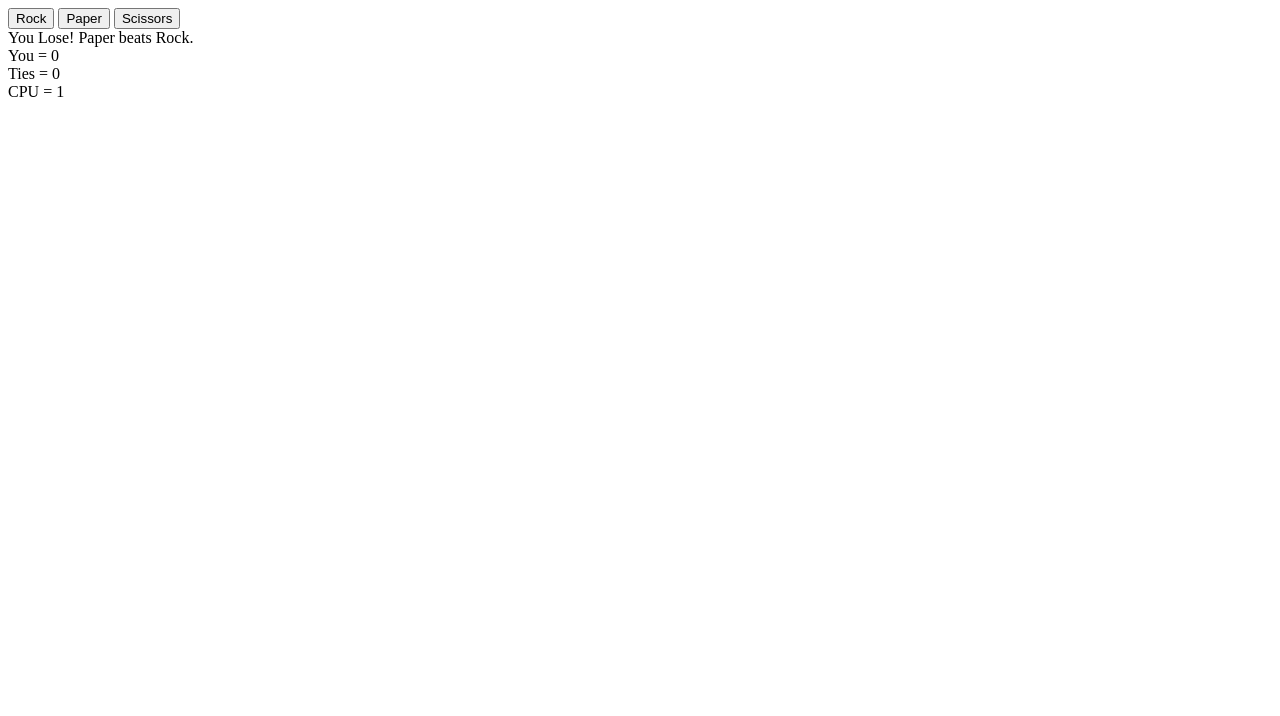
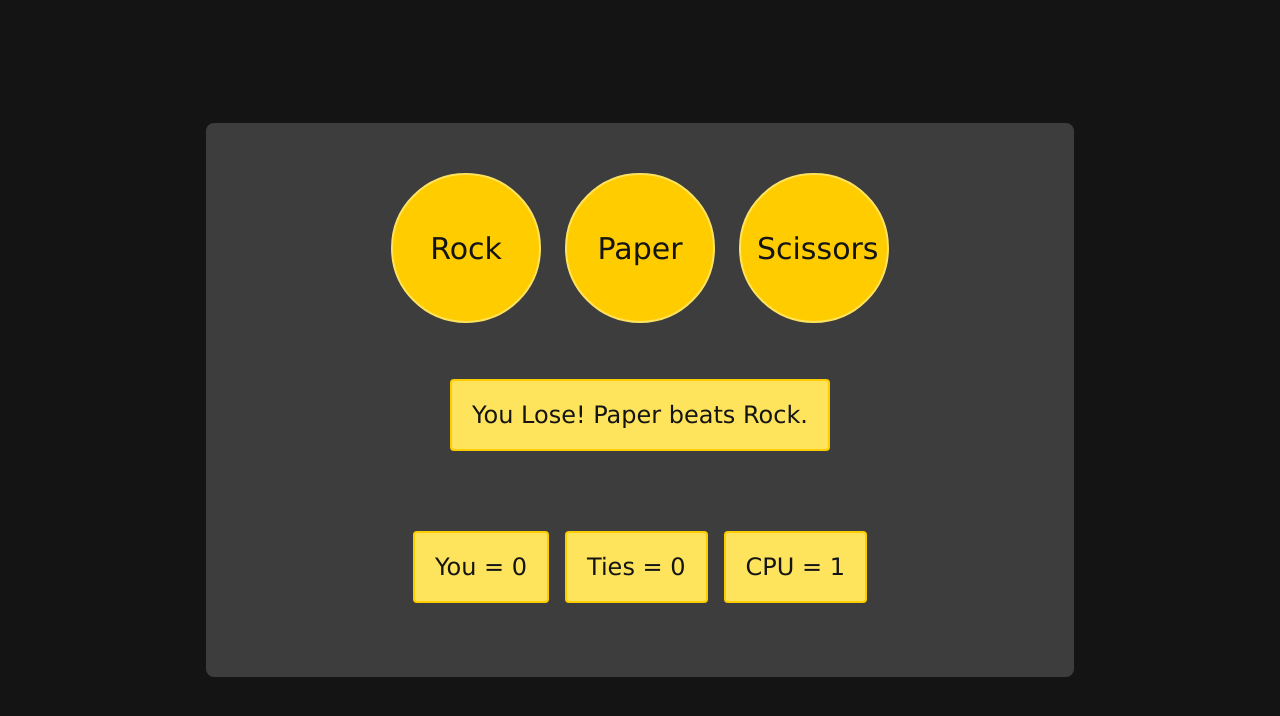
Before and after one commit to JC8299/odin-rock-paper-scissors, a plain HTML site: page index.html in a window 1280 px wide. Both pictures are taken after a click on the button "Rock". Drawn offline with Linux system fonts and the light colour scheme.

Commit message:
Add basic style
Added colors and basic formatting

```diff
--- a/index.html
+++ b/index.html
@@ -4,24 +4,32 @@
     <meta charset="UTF-8">
     <meta http-equiv="X-UA-Compatible" content="IE=edge">
     <meta name="viewport" content="width=device-width, initial-scale=1.0">
-    <title>Document</title>
+    <title>Rock, Paper, Scissors</title>
     <script src="rock-paper-scissors.js" defer></script>
+    <link href="style.css" rel="stylesheet">
 </head>
 <body>
+    <div class="container">
+        <div class="buttons">
             <button>Rock</button>
             <button>Paper</button>
             <button>Scissors</button>
+        </div>
 
-    <div id="results">Chose a hand</div>
+        <p id="results">Chose a hand</p>
+
+        <div class="scoreboard">
             <div class="scores">
-        <div id="playerScore">
+                <p id="playerScore">
                     You = 0
+                </p>
+                <p id="tieScore">
+                    Ties = 0
+                </p>
+                <p id="cpuScore">
+                    CPU = 0
+                </p>
             </div>
-        <div id="tieScore">
-            Ties = 0
-        </div>
-        <div id="cpuScore">
-            CPU = 0
         </div>
     </div>
 </body>
--- a/rock-paper-scissors.js
+++ b/rock-paper-scissors.js
@@ -85,13 +85,13 @@ let ties = 0
 let result = "";
 
 const buttons = document.querySelectorAll('button');
-const resultsDisplay = document.querySelector('div#results');
-const scores = document.querySelector('.scores');
-const playerScore = document.querySelector('div#playerScore');
-const cpuScore = document.querySelector('div#cpuScore');
-const tieScore = document.querySelector('div#tieScore');
+const resultsDisplay = document.querySelector('#results');
+const scoreboard = document.querySelector('.scoreboard');
+const playerScore = document.querySelector('#playerScore');
+const cpuScore = document.querySelector('#cpuScore');
+const tieScore = document.querySelector('#tieScore');
 
-const winner = document.createElement('div');
+const winner = document.createElement('p');
 const replayButton = document.createElement('button');
 replayButton.textContent = "Replay?";
 
@@ -114,16 +114,16 @@ function playerChose(e) {
 
     if (wins === 5) {
         winner.textContent = "You Win!";
-        scores.appendChild(winner);
+        scoreboard.appendChild(winner);
         buttons.forEach(button => button.removeEventListener('click', playerChose));
-        scores.appendChild(replayButton);
+        scoreboard.appendChild(replayButton);
     }
 
     if (losses === 5) {
         winner.textContent = "You Lose!";
-        scores.appendChild(winner);
+        scoreboard.appendChild(winner);
         buttons.forEach(button => button.removeEventListener('click', playerChose));
-        scores.appendChild(replayButton);
+        scoreboard.appendChild(replayButton);
     }
 }
 
--- /dev/null
+++ b/style.css
@@ -0,0 +1,66 @@
+*{
+    color: #141414;
+    font-family: Verdana, Geneva, Tahoma, sans-serif;
+}
+
+body {
+    display: flex;
+    background-color: #141414;
+    justify-content: center;
+    align-items: center;
+    height: 100vh;
+    margin: 0;
+}
+
+p {
+    font-size: 24px;
+    background-color: #fee35d;
+    border-radius: 4px;
+    padding: 20px;
+    border: 2px solid #ffcc00;
+}
+
+button {
+    font-size: 30px;
+    border-radius: 4px;
+    background-color: #ffcc00;
+    border-color: #fee35d;
+    border-style: solid;
+    padding: 4px 16px;
+}
+
+.buttons>button {
+    border-radius: 50%;
+    height: 150px;
+    width: 150px;
+}
+
+.container {
+    display: flex;
+    flex-direction: column;
+    justify-content: center;
+    align-items: center;
+    gap: 32px;
+    padding: 50px;
+    background-color: #3d3d3d;
+    width: 60%;
+    border-radius: 8px;
+}
+
+.buttons {
+    display: flex;
+    gap: 24px;
+}
+
+.scoreboard {
+    display: flex;
+    flex-direction: column;
+    justify-content: space-evenly;
+    align-items: center;
+    gap: 16px;
+}
+
+.scores {
+    display: flex;
+    gap: 16px;
+}
```
Lines whose indentation alone changed are shown as unchanged.
